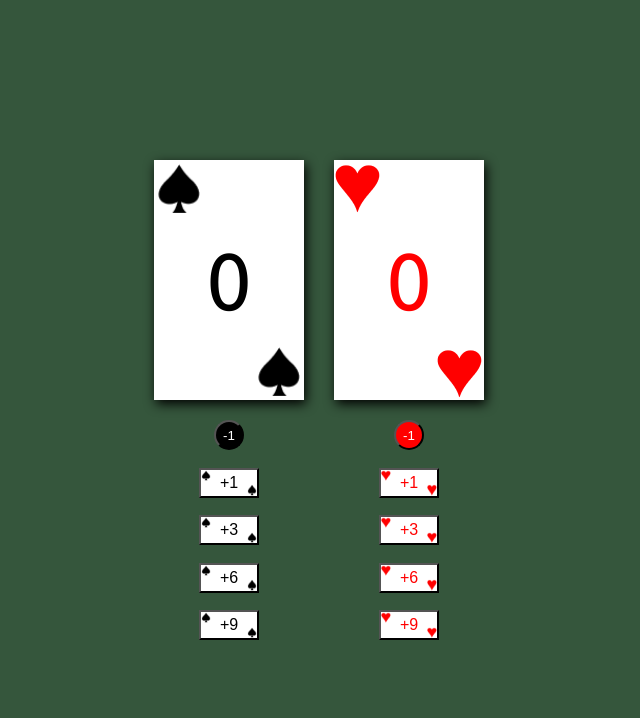
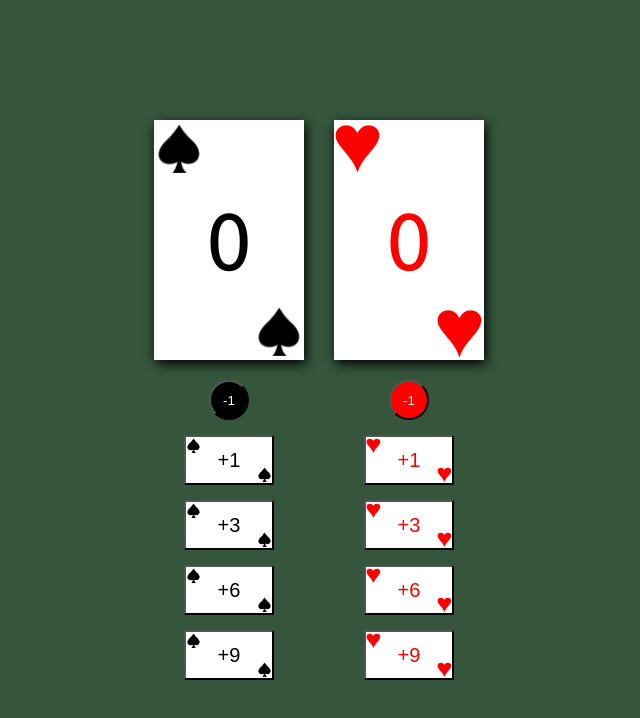
Before and after one commit to junioralvesbr/placar-truco, a React (Create React App) app: page / in a window 1280 px wide. Shown: the top 718 px of the page, without its empty margins (321-961 px from the left). Built offline with nearby package versions, Linux system fonts and the light colour scheme.

Commit message:
refactory styles components

```diff
--- a/src/components/CardPoint/styles.js
+++ b/src/components/CardPoint/styles.js
@@ -3,8 +3,8 @@ import IconSpade from '../../components/IconSpade'
 import IconHeart from '../../components/IconHeart'
 
 export const CardPointStyle = styled.button`
-  width: 60px;
-  height: 30px;
+  width: 90px;
+  height: 50px;
   background-color: white;
   display: flex;
   justify-content: space-between;
@@ -14,7 +14,7 @@ export const CardPointStyle = styled.button`
 
   & > ${IconSpade},
   & > ${IconHeart} {
-  width: 10px;
+  width: 15px;
   height: auto;
 }
 
@@ -36,5 +36,5 @@ export const CardPointStyle = styled.button`
 `
 
 export const TextScore = styled.p`
-  font-size: 16px;
+  font-size: 20px;
 `
--- a/src/components/LessPoint/index.js
+++ b/src/components/LessPoint/index.js
@@ -1,8 +1,8 @@
 import styled from 'styled-components'
 
 const LessPoint = styled.button`
-  width: 30px;
-  height: 30px;
+  width: 40px;
+  height: 40px;
   background-color: ${({ card }) => card === "spade" ? '#000000' : '#ff0000'};
   color: #ffffff;
   border-radius: 50%;
--- a/src/pages/Home/styles.js
+++ b/src/pages/Home/styles.js
@@ -29,7 +29,7 @@ export const PointSection = styled.section`
 `
 
 export const CardPointStyle = styled.div`
-  height: 220px;
+  height: 300px;
   display: flex;
   flex-direction: column;
   justify-content: space-between;
```
